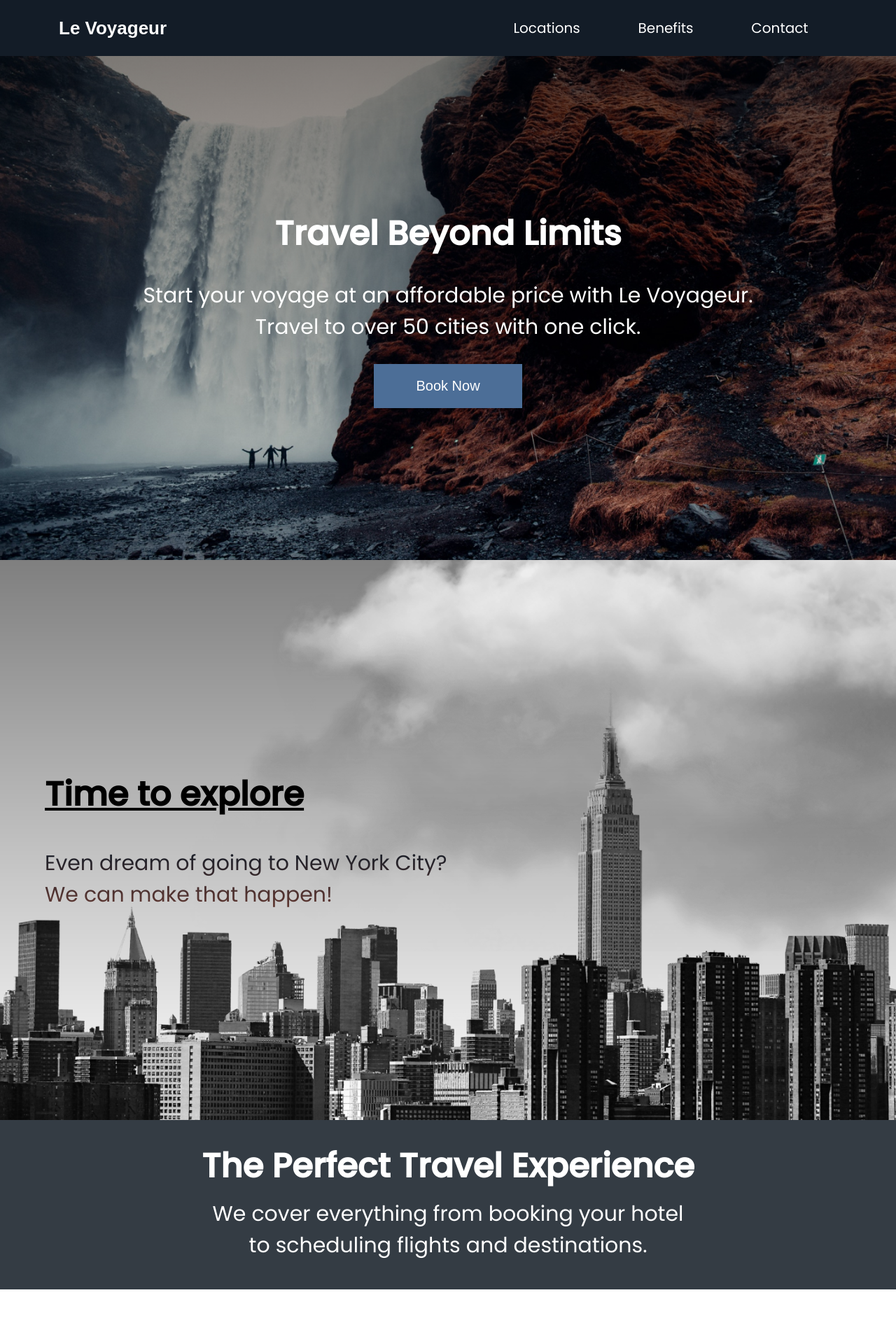
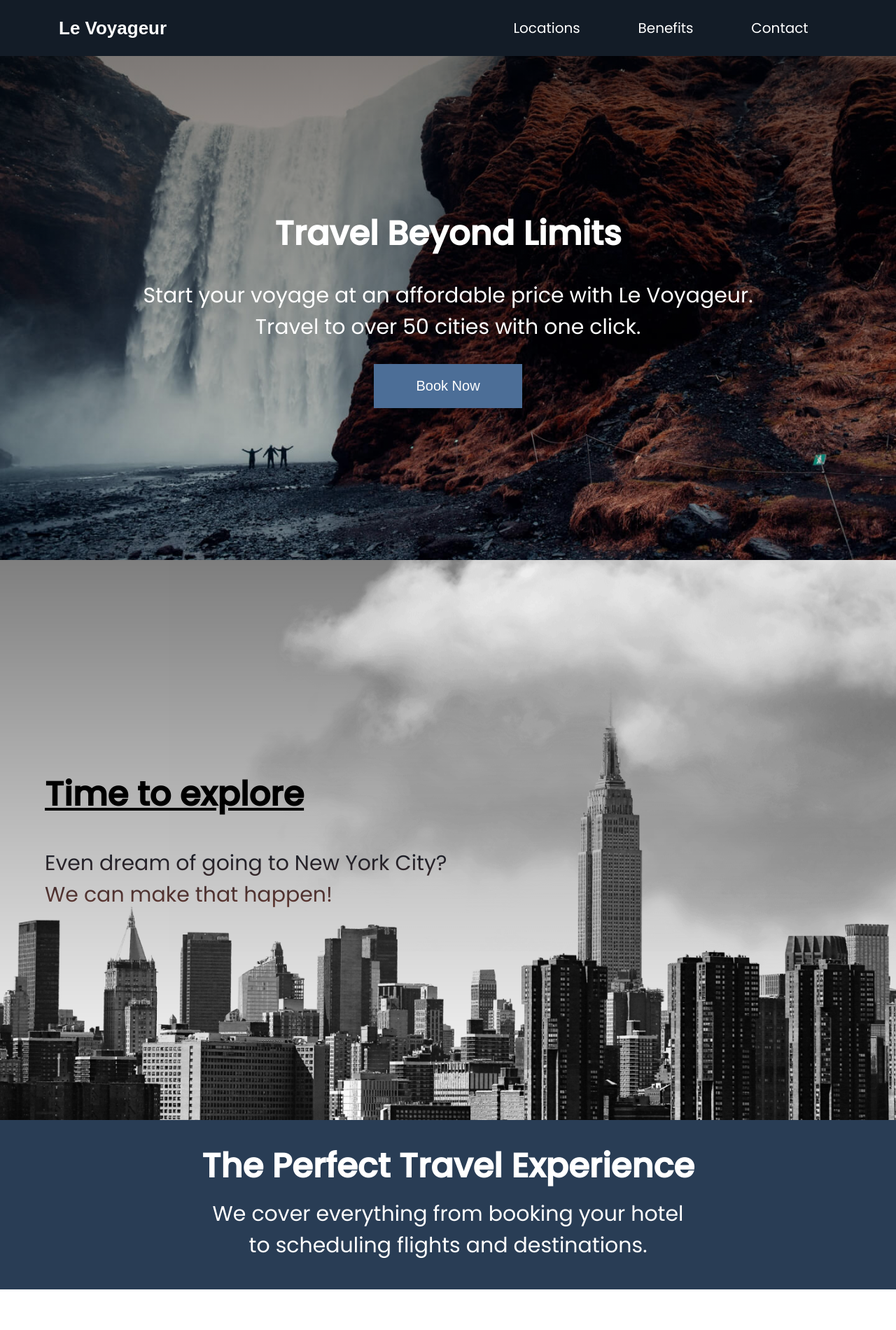
Before and after one commit to marshlendel/LeVoyageur, a plain HTML site: page index.html in a window 1280 px wide. Shown: the top 1900 px of the page at 70% size. Drawn offline with Linux system fonts and the light colour scheme; a web font is replaced by a local one.

Commit message:
Optimize images

```diff
--- a/index.html
+++ b/index.html
@@ -48,8 +48,8 @@
           Even dream of going to New York City? <br />
           We can make that happen!
         </h3>
-        <img src="./assets/img/cloud.png" alt="" class="moving-cloud1 cloud" />
-        <img src="./assets/img/cloud.png" alt="" class="moving-cloud2 cloud" />
+        <img src="./assets/imgs/cloud.png" alt="" class="moving-cloud1 cloud" />
+        <img src="./assets/imgs/cloud.png" alt="" class="moving-cloud2 cloud" />
       </header>
     </section>
     <section class="benefits" id="benefits">
--- a/style.css
+++ b/style.css
@@ -94,7 +94,7 @@ nav ul {
   color: white;
   min-height: 90vh;
   background: linear-gradient(rgb(0, 0, 0, 0.5), transparent),
-    url("./assets/img/landing-page.jpg");
+    url("./assets/imgs/landing-page.jpg");
   background-size: cover;
   background-position: center;
   display: flex;
@@ -112,7 +112,7 @@ nav ul {
 .locations {
   min-height: 100vh;
   background: linear-gradient(rgb(0, 0, 0, 0.5), transparent),
-    url("./assets/img/new-york-page.png");
+    url("./assets/imgs/new-york-page.png");
   background-size: cover;
   background-position: center;
   display: flex;
@@ -158,7 +158,7 @@ nav ul {
 /* Benefits */
 
 .benefits-head {
-  background-color: #343c44;
+  background-color: #293d55;
   display: flex;
   flex-direction: column;
   align-items: center;
@@ -207,7 +207,7 @@ nav ul {
 /* Contact */
 #contact {
   min-height: 100vh;
-  background: url("./assets/img/contact-mountain.png"),
+  background: url("./assets/imgs/contact-mountain.png"),
     linear-gradient(rgb(0, 0, 0, 0.5), transparent);
   background-size: cover;
   background-position: center;
```
Also changed, not shown: assets/img/cloud.png (deleted), assets/img/contact-mountain.png (deleted), assets/img/landing-page.jpg (deleted), assets/img/new-york-page.png (deleted), assets/imgs/cloud.png (added), assets/imgs/contact-mountain.png (added), assets/imgs/landing-page.jpg (added), assets/imgs/new-york-page.png (added).
